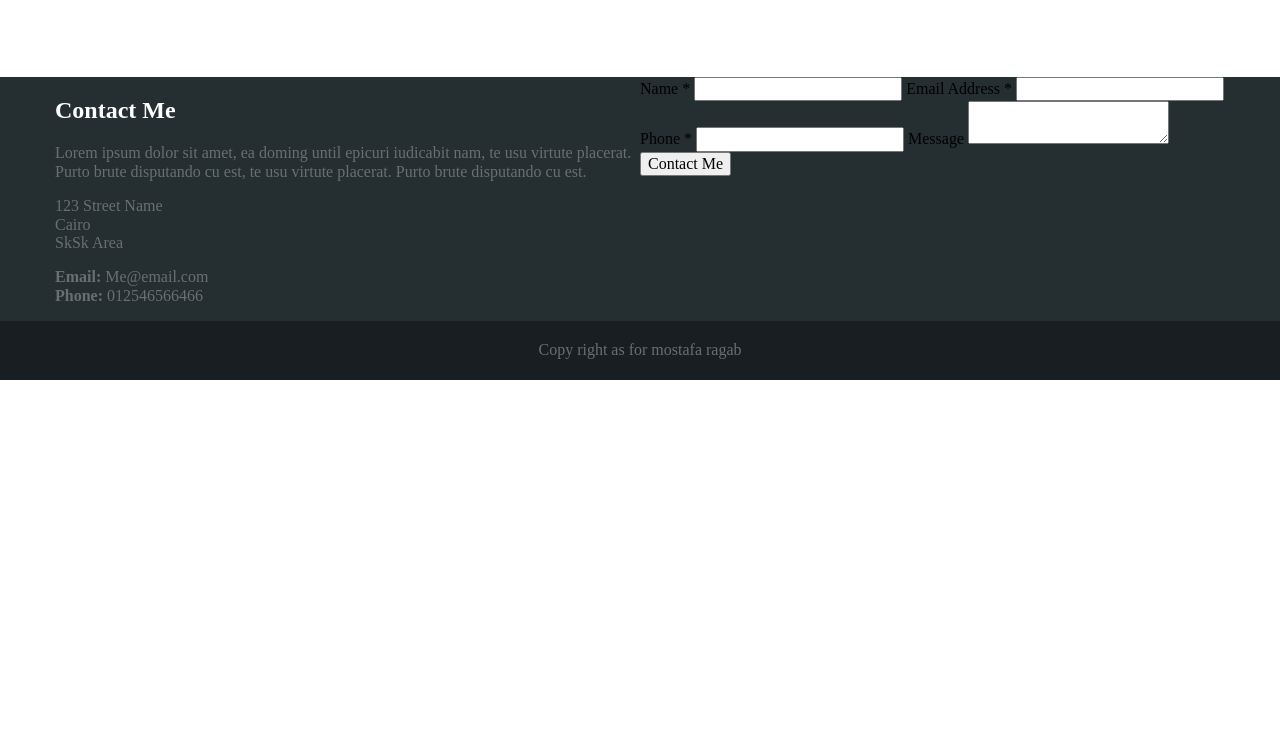
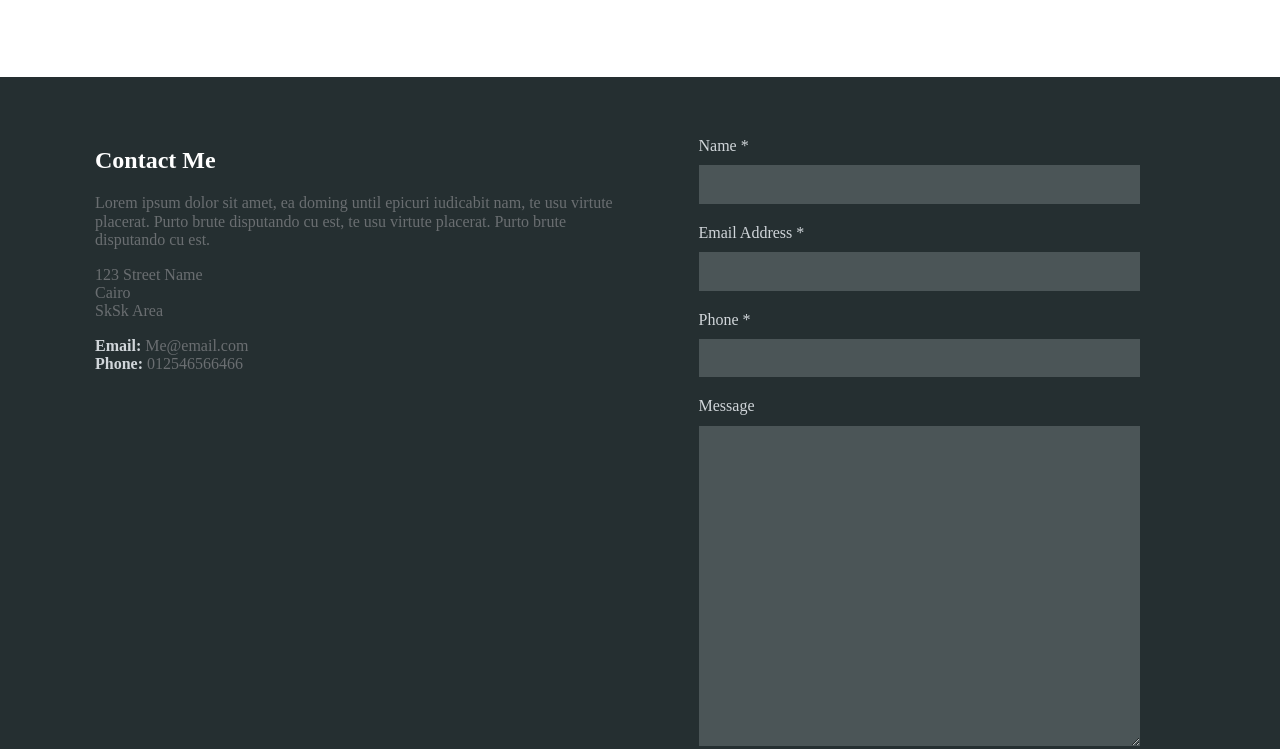
Before and after one commit to Mostafa-Ragab/Template-design-A, a plain HTML site: page index.html in a window 1280 px wide. Shown: the part 5359-6108 px from the top of the page. Before the commit the page ends 5739 px from the top, so only its background shows below. Drawn offline with Linux system fonts and the light colour scheme.

Commit message:
addingcontact form css

```diff
--- a/css/style.css
+++ b/css/style.css
@@ -373,23 +373,74 @@
 }
 
 /* End Portfolio */
-/* start contact */
+/* Start Conact Me */
+
 .contact {
   background-color: #252f31;
   overflow: hidden;
+  padding-top: 50px;
+  padding-bottom: 70px;
 }
-.contact .info h2 {
+
+.contact .info {
+  width: 50%;
+  margin-right: 5%;
+  float: left;
+}
+
+.contact h2 {
   color: #fff;
+  margin-left: 40px;
 }
+
 .contact p {
   color: #6a6e71;
+  margin-left: 40px;
 }
-.contact .info,
+
+.contact p strong {
+  color: #d1d6da;
+}
+
 .contact .form {
+  width: 45%;
   float: left;
-  width: 50%;
 }
-/* end contact */
+
+.contact .form label {
+  display: block;
+  color: #d1d6da;
+  margin: 10px 0;
+}
+
+.contact .form input[type="text"] {
+  background-color: #4b5557;
+  color: #fff;
+  padding: 10px;
+  border: 0;
+  width: 80%;
+  margin-bottom: 10px;
+}
+
+.contact .form textarea {
+  background-color: #4b5557;
+  color: #fff;
+  padding: 10px;
+  border: 0;
+  width: 80%;
+  margin-bottom: 10px;
+  height: 300px;
+}
+
+.contact .form input[type="submit"] {
+  background-color: #191e22;
+  color: #fff;
+  padding: 10px 20px;
+  border: 0;
+  margin-top: 10px;
+}
+
+/* End Contact Me */
 /* footer */
 .footer {
   background-color: #191e22;
```
